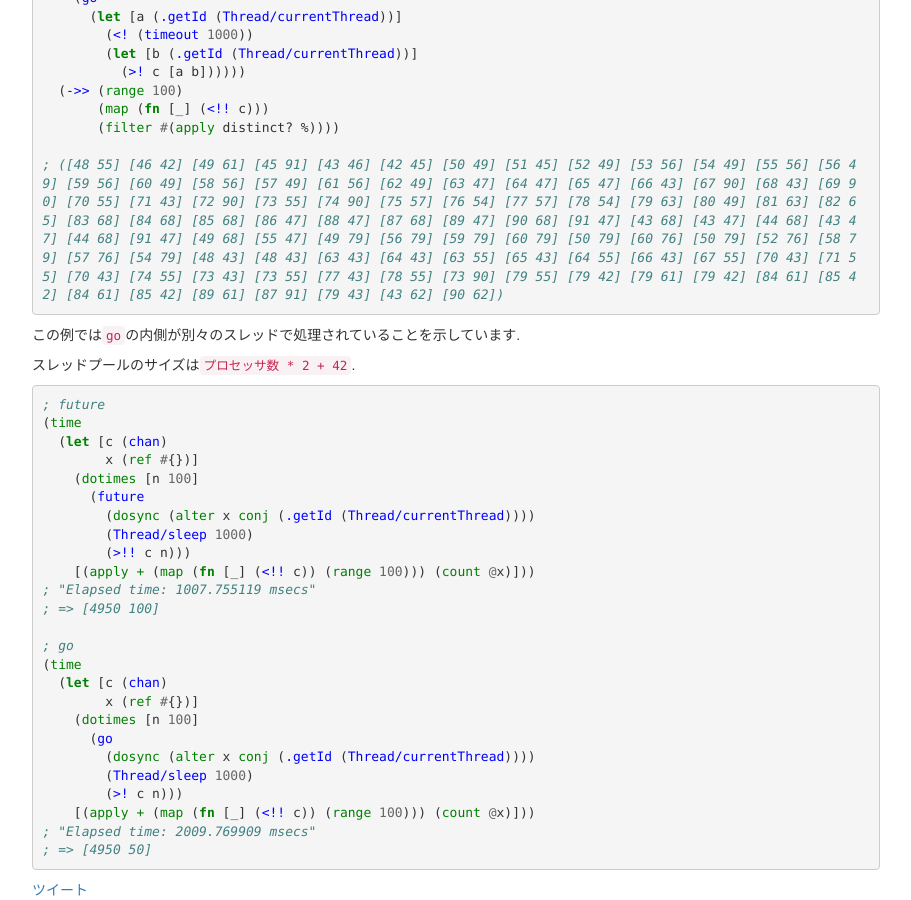
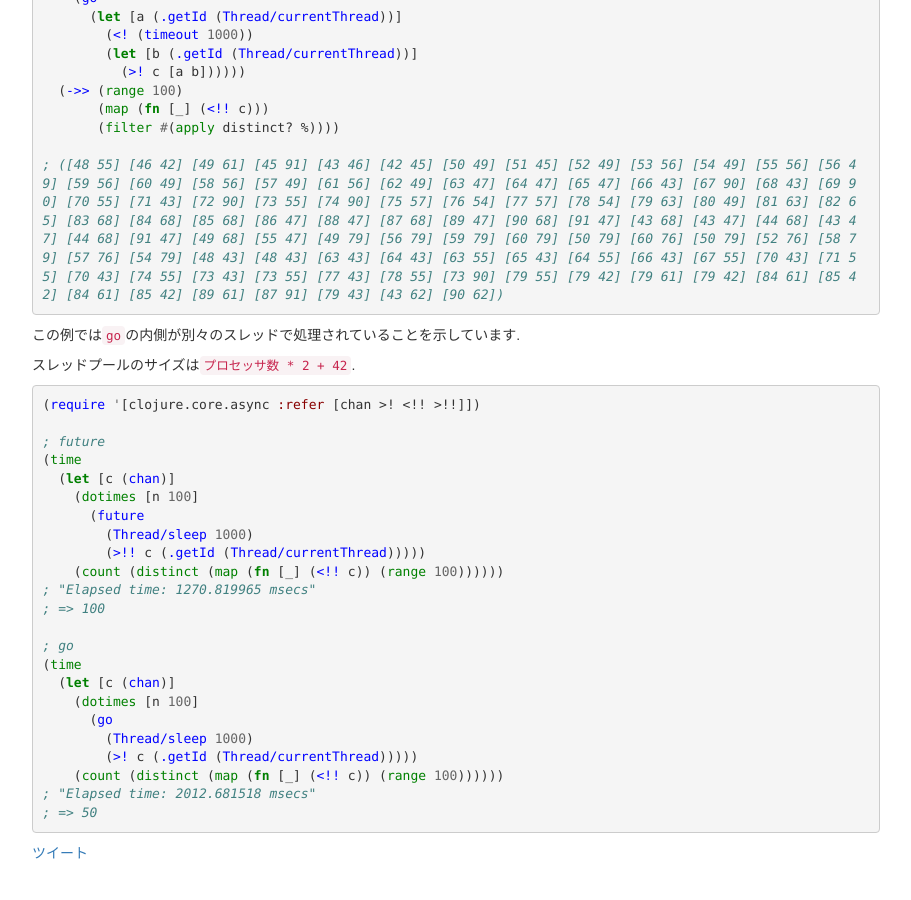
Before and after one commit to halcat0x15a/programming, a Jekyll site: the page built from core_async.md, in a window 1280 px wide and 900 px high, scrolled down 1921 px. Shown: the whole window, without its empty margins (38-949 px from the left). Built offline with Jekyll 4.4.1, drawn with Linux system fonts in a browser that asks for light colours; nearby versions of some CDN libraries; Markdown is read by kramdown in place of the engine named in the settings; comment, search, counter and statistics services are not loaded; after the commit the page ends 2784 px from its top, so only the background shows below that.

````diff
--- a/core_async.md
+++ b/core_async.md
@@ -134,29 +134,27 @@ core.asyncではチャネルを用いて値をやりとりします.
 スレッドプールのサイズは`プロセッサ数 * 2 + 42`.
 
 ```clojure
+(require '[clojure.core.async :refer [chan >! <!! >!!]])
+
 ; future
 (time
-  (let [c (chan)
-        x (ref #{})]
+  (let [c (chan)]
     (dotimes [n 100]
       (future
-        (dosync (alter x conj (.getId (Thread/currentThread))))
         (Thread/sleep 1000)
-        (>!! c n)))
-    [(apply + (map (fn [_] (<!! c)) (range 100))) (count @x)]))
-; "Elapsed time: 1007.755119 msecs"
-; => [4950 100]
+        (>!! c (.getId (Thread/currentThread)))))
+    (count (distinct (map (fn [_] (<!! c)) (range 100))))))
+; "Elapsed time: 1270.819965 msecs"
+; => 100
 
 ; go
 (time
-  (let [c (chan)
-        x (ref #{})]
+  (let [c (chan)]
     (dotimes [n 100]
       (go
-        (dosync (alter x conj (.getId (Thread/currentThread))))
         (Thread/sleep 1000)
-        (>! c n)))
-    [(apply + (map (fn [_] (<!! c)) (range 100))) (count @x)]))
-; "Elapsed time: 2009.769909 msecs"
-; => [4950 50]
+        (>! c (.getId (Thread/currentThread)))))
+    (count (distinct (map (fn [_] (<!! c)) (range 100))))))
+; "Elapsed time: 2012.681518 msecs"
+; => 50
 ```
````
Also changed, not shown: curry_howard.md (added, +163 -0 lines), scala_for_scalaz_programmers.md (+1 -1 lines), 1 other file.
